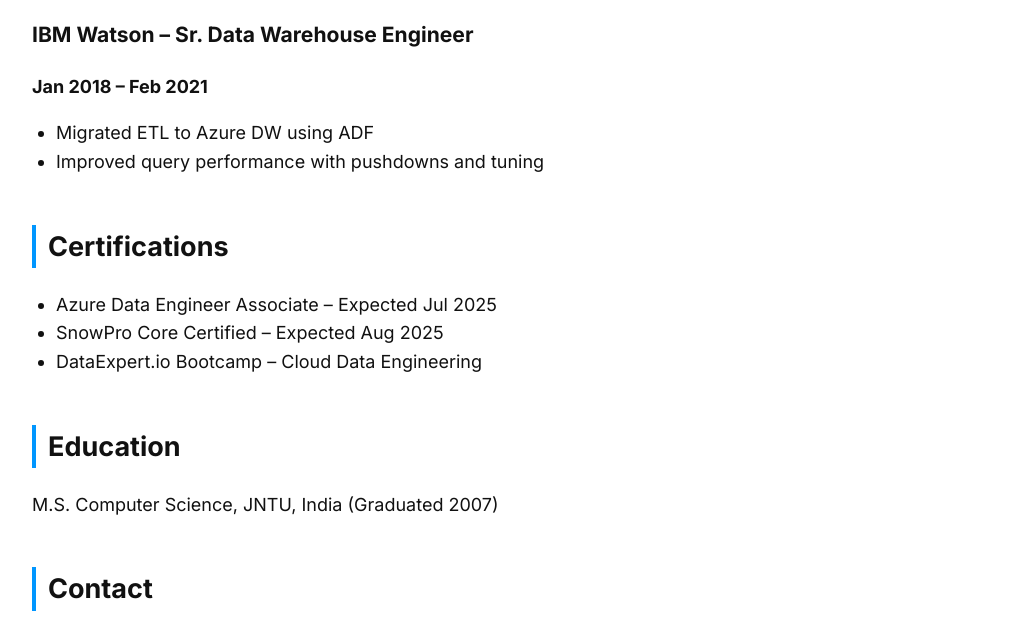
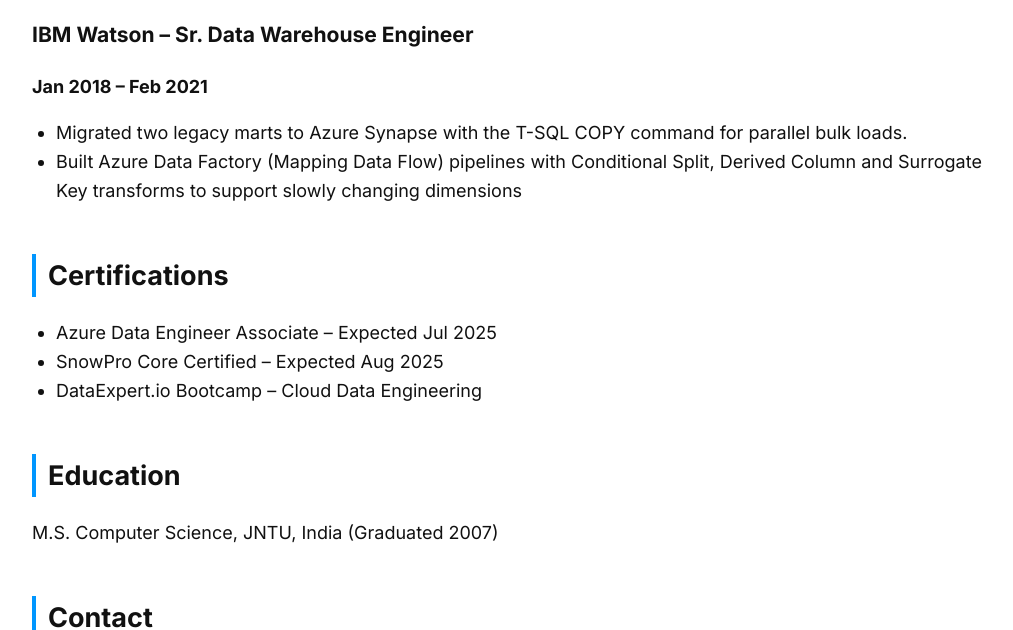
Before and after one commit to rekhamallam/rekha-mallam-site, a plain HTML site: page index.html in a window 1280 px wide. Shown: the part 1402-2032 px from the top of the page, without its empty margins (128-1141 px from the left). Drawn offline with Linux system fonts and the light colour scheme.

```diff
--- a/index.html
+++ b/index.html
@@ -63,8 +63,8 @@
         <h3>IBM Watson – Sr. Data Warehouse Engineer</h3>
         <p><strong>Jan 2018 – Feb 2021</strong></p>
         <ul>
-          <li>Migrated ETL to Azure DW using ADF</li>
-          <li>Improved query performance with pushdowns and tuning</li>
+          <li>Migrated two legacy marts to Azure Synapse with the T-SQL COPY command for parallel bulk loads.</li>
+          <li>Built Azure Data Factory (Mapping Data Flow) pipelines with Conditional Split, Derived Column and Surrogate Key transforms to support slowly changing dimensions</li>
         </ul>
       </article>
     </section>
```
